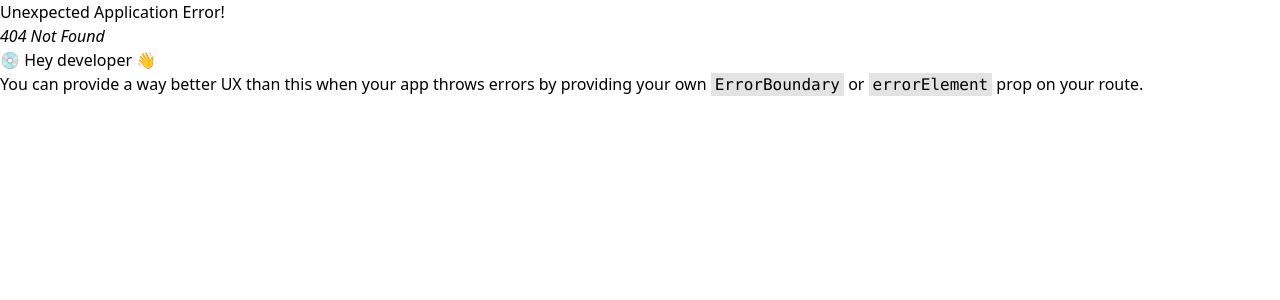
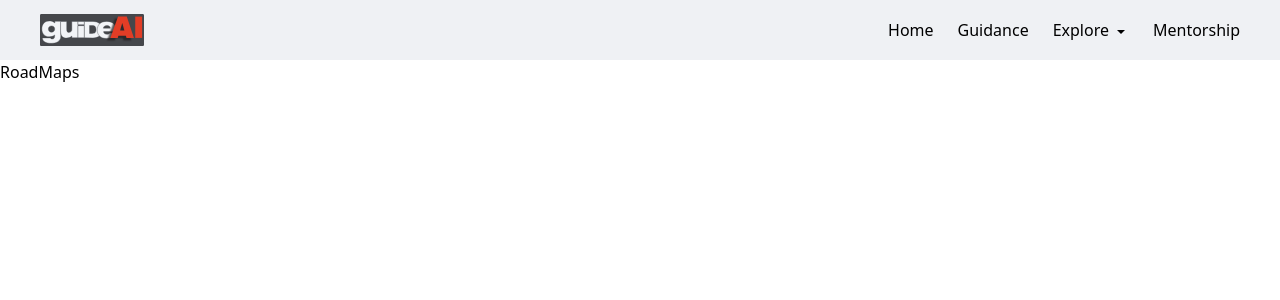
Before and after one commit to career-counseling-ai/guideAI, a React (Vite) app in the folder frontend/: page /explore/roadmaps in a window 1280 px wide. Before the commit this address had no page. Shown: the top 300 px of the page. Built offline with nearby package versions, Linux system fonts and the light colour scheme.

Commit message:
addes basic navbar functionality

```diff
--- a/frontend/package.json
+++ b/frontend/package.json
@@ -12,6 +12,7 @@
   "dependencies": {
     "react": "^18.3.1",
     "react-dom": "^18.3.1",
+    "react-icons": "^5.2.1",
     "react-router-dom": "6.4"
   },
   "devDependencies": {
--- /dev/null
+++ b/frontend/src/components/Explore.jsx
@@ -0,0 +1,31 @@
+import {useState} from 'react'
+import { NavLink } from 'react-router-dom'
+import { IoMdArrowDropdown } from "react-icons/io";
+
+export default function Explore() {
+    const [isOpen,setIsOpen] = useState(false);
+
+    const handleDropdown = () => {
+        setIsOpen(!isOpen);
+    };
+
+  return (
+    <div>
+        <button onClick={handleDropdown} className='flex items-center'>
+            Explore <IoMdArrowDropdown className='ml-1 mt-1'/>
+        </button>
+        {isOpen && (
+            <div className='absolute mt-3 bg-white shadow-lg rounded-md z-10'>
+                <ul>
+                    <li className='p-2'>
+                        <NavLink to='/explore/opportunities'>Opportunities</NavLink>
+                    </li>
+                    <li className='p-2'>
+                        <NavLink to='/explore/roadmaps'>Road Maps</NavLink>
+                    </li>
+                </ul>
+            </div>
+        )}
+    </div>
+  )
+}
--- a/frontend/src/components/Navbar.jsx
+++ b/frontend/src/components/Navbar.jsx
@@ -1,7 +1,9 @@
 import Logo from '../assets/logo.svg'
 import {NavLink, Outlet} from 'react-router-dom'
+import Explore from './Explore'
 
 export default function Navbar() {
+
   return (
     <div>
       <nav className='flex justify-between items-center px-10 py-[14px] bg-background'>
@@ -14,9 +16,8 @@ export default function Navbar() {
           <ul className='flex gap-6'>
               <NavLink to="/"><li>Home</li></NavLink>
               <NavLink to="/guidance"><li>Guidance</li></NavLink>
-              <NavLink to="/"><li>Explore</li></NavLink>
+              <Explore/>
               <NavLink to="/mentorship"><li>Mentorship</li></NavLink>
-
           </ul>
       </nav>
       <main>
```
Also changed, not shown: frontend/src/App.jsx (+2 -17 lines), 1 other file (tests, documents, lock files or other folders).
